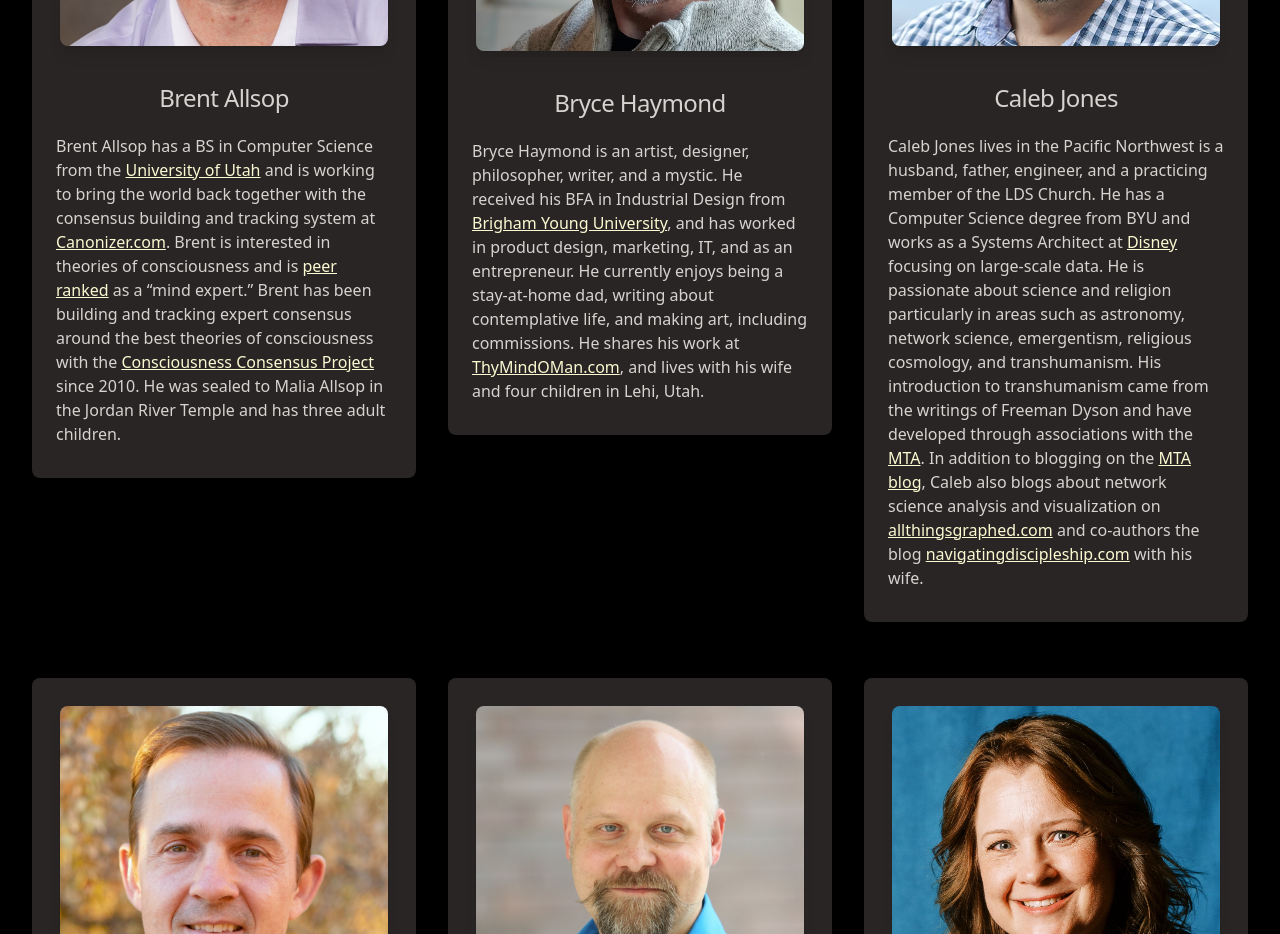
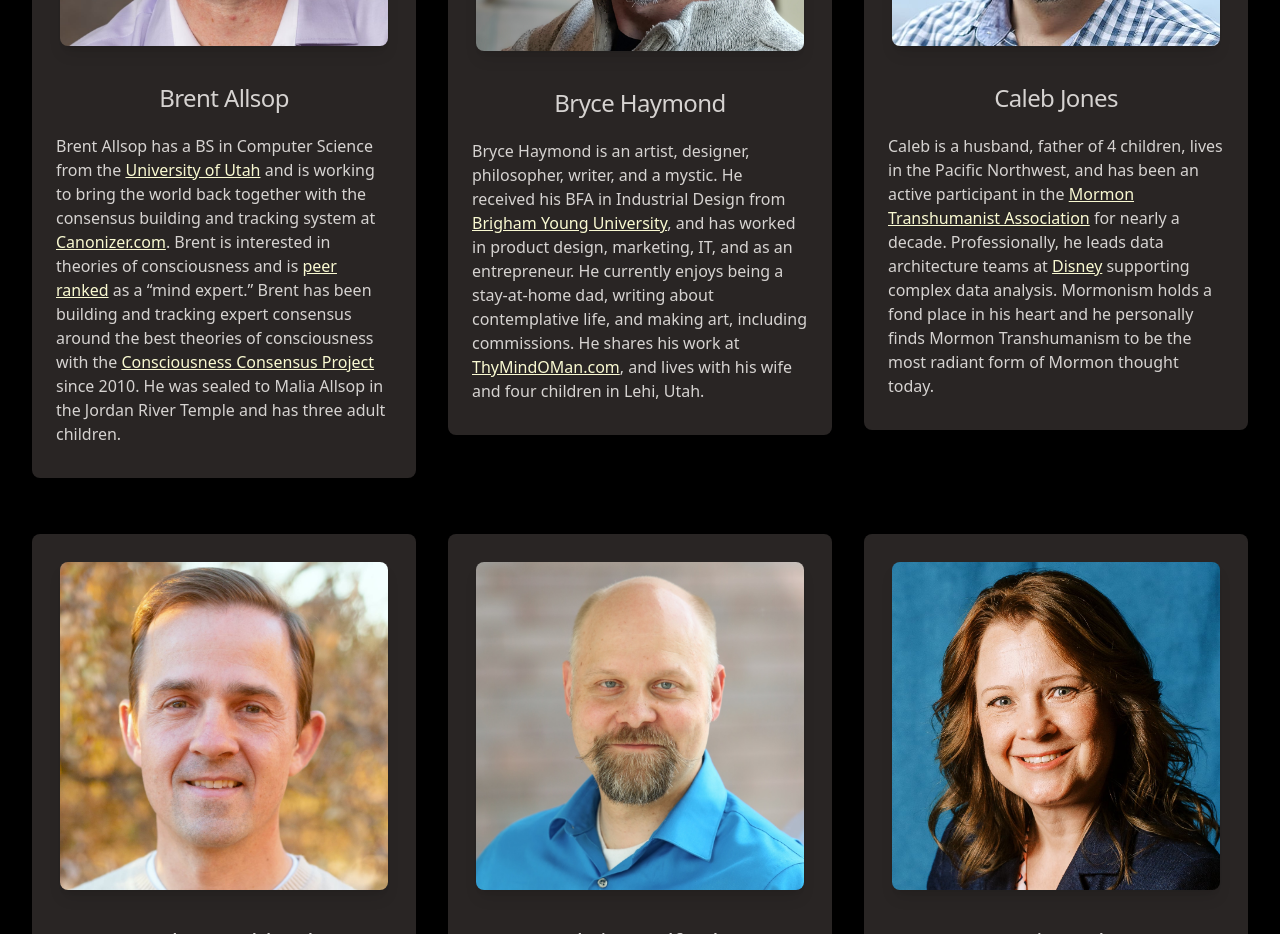
Before and after one commit to MormonTranshumanistAssociation/mtaconf, a React (Vite) app: page / in a window 1280 px wide. Shown: the part 6080-7014 px from the top of the page. Built offline with nearby package versions, Linux system fonts and the light colour scheme.

Commit message:
Update bios

```diff
--- a/src/2024/speakers.tsx
+++ b/src/2024/speakers.tsx
@@ -209,28 +209,17 @@ export function Speakers() {
               portrait="/img/2024/caleb-jones.jpg"
               content={
                 <p>
-                  Caleb Jones lives in the Pacific Northwest is a husband,
-                  father, engineer, and a practicing member of the LDS Church.
-                  He has a Computer Science degree from BYU and works as a
-                  Systems Architect at{" "}
-                  <a href="https://www.disney.com/">Disney</a> focusing on
-                  large-scale data. He is passionate about science and religion
-                  particularly in areas such as astronomy, network science,
-                  emergentism, religious cosmology, and transhumanism. His
-                  introduction to transhumanism came from the writings of
-                  Freeman Dyson and have developed through associations with the{" "}
-                  <a href="https://transfigurism.org/">MTA</a>. In addition to
-                  blogging on the{" "}
-                  <a href="https://blog.transfigurism.org">MTA blog</a>, Caleb
-                  also blogs about network science analysis and visualization on{" "}
-                  <a href="https://allthingsgraphed.com/">
-                    allthingsgraphed.com
+                  Caleb is a husband, father of 4 children, lives in the Pacific
+                  Northwest, and has been an active participant in the{" "}
+                  <a href="https://www.transfigurism.org">
+                    Mormon Transhumanist Association
                   </a>{" "}
-                  and co-authors the blog{" "}
-                  <a href="https://navigatingdiscipleship.com/">
-                    navigatingdiscipleship.com
-                  </a>{" "}
-                  with his wife.
+                  for nearly a decade. Professionally, he leads data
+                  architecture teams at{" "}
+                  <a href="https://www.disney.com/">Disney</a> supporting
+                  complex data analysis. Mormonism holds a fond place in his
+                  heart and he personally finds Mormon Transhumanism to be the
+                  most radiant form of Mormon thought today.
                 </p>
               }
             />
```
